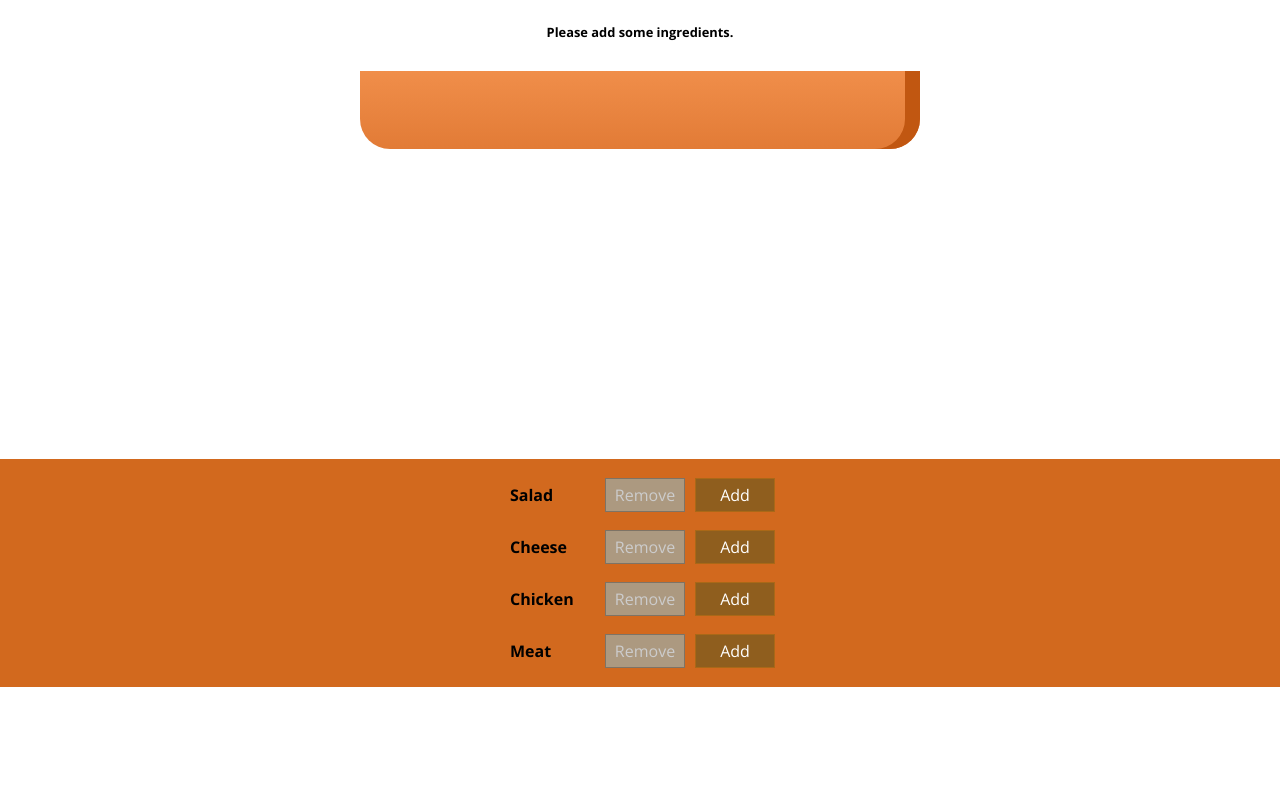
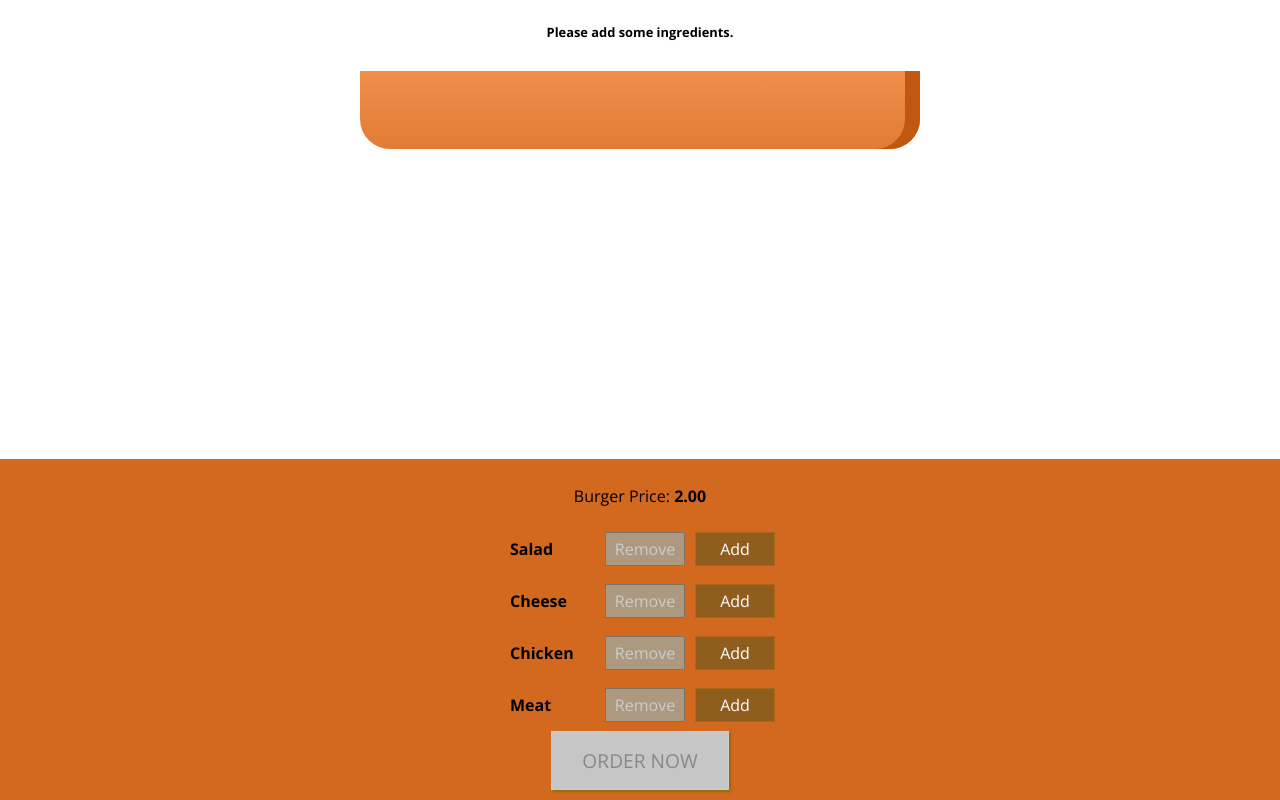
Before and after one commit to ShoaibJalal/Burger-Ordering-App, a React app: page / in a window 1280 px wide. Shown: the part 179-979 px from the top of the page. Before the commit the page ends 866 px from the top, so only its background shows below. Built offline with nearby package versions, Linux system fonts and the light colour scheme.

Commit message:
Adding Modal and order button to app

```diff
--- a/src/components/Burger/BurgerControls/BurgerControls.css
+++ b/src/components/Burger/BurgerControls/BurgerControls.css
@@ -8,3 +8,44 @@
     margin: auto;
     padding: 10px 0;
 }
+
+.OrderButton {
+    background-color: #DAD735;
+    outline: none;
+    cursor: pointer;
+    border: 1px solid #966909;
+    color: #966909;
+    font-family: inherit;
+    font-size: 1.2em;
+    padding: 15px 30px;
+    box-shadow: 2px 2px 2px #966909;
+}
+
+.OrderButton:hover, .OrderButton:active {
+    background-color: #A0DB41;
+    border: 1px solid #966909;
+    color: #966909;
+}
+
+.OrderButton:disabled {
+    background-color: #C7C6C6;
+    cursor: not-allowed;
+    border: 1px solid #ccc;
+    color: #888888;
+}
+
+.OrderButton:not(:disabled) {
+    animation: enable 0.3s linear;
+}
+
+@keyframes enable {
+    0% {
+        transform: scale(1);
+    }
+    60% {
+        transform: scale(1.1);
+    }
+    100% {
+        transform: scale(1);
+    }
+}
--- a/src/components/Burger/BurgerControls/BurgerControls.js
+++ b/src/components/Burger/BurgerControls/BurgerControls.js
@@ -14,6 +14,8 @@ const burgerControls = (props) => (
 
     <div className = {classes.BurgerControls}>
 
+        <p>Burger Price: <strong> {props.price.toFixed(2)} </strong></p>
+
         {controls.map(control => (
             <BurgerControl
                 key = {control.label}
@@ -22,6 +24,11 @@ const burgerControls = (props) => (
                 removed = {() => props.ingredientRemoved(control.type)}
                 disabled = {props.disabled[control.type]} />
         ))}
+        {/* Button for showing modal and Ordering burger */}
+        <button
+            className={classes.OrderButton}
+            disabled={!props.purchasable}
+            onClick = {props.ordered}>ORDER NOW</button>
 
     </div>
 
--- /dev/null
+++ b/src/components/Burger/OrderSummary/OrderSummary.js
@@ -0,0 +1,22 @@
+import React, {Fragment} from 'react';
+
+const orderSummary = (props) => {
+    const ingredientSummary = Object.keys(props.ingredients)
+        .map((igKey) => {
+            return (<li key = {igKey}>
+                        <span style = {{textTransform: 'capitalize'}}>{igKey}</span>: {props.ingredients[igKey]}
+                    </li>);
+        });
+    return (
+        <Fragment>
+            <h4>Your Order Summary</h4>
+            <p>Burger with the following ingredients:</p>
+            <ul>
+                {ingredientSummary}
+            </ul>
+            <p>Continue to Checkout?</p>
+        </Fragment>
+    );
+};
+
+export default orderSummary;
--- /dev/null
+++ b/src/components/UI/Modal/Modal.css
@@ -0,0 +1,20 @@
+.Modal {
+    position: fixed;
+    z-index: 500;
+    background-color: white;
+    width: 70%;
+    border: 1px solid #ccc;
+    box-shadow: 1px 1px 1px black;
+    padding: 16px;
+    left: 15%;
+    top: 30%;
+    box-sizing: border-box;
+    transition: all 0.3s ease-out;
+}
+
+@media (min-width: 600px) {
+    .Modal {
+        width: 500px;
+        left: calc(50% - 250px);
+    }
+}
--- /dev/null
+++ b/src/components/UI/Modal/Modal.js
@@ -0,0 +1,16 @@
+import React from 'react';
+
+import classes from './Modal.css';
+
+const modal = (props) => (
+    <div
+    className = {classes.Modal}
+    style = {{
+        transform: props.display ? 'translateY(0)' : 'translateY(-100vh)',
+        opacity: props.display ? '1': '0'
+    }}>
+        {props.children}
+    </div>
+);
+
+export default modal;
--- a/src/containers/BurgerBuilder/BurgerBuilder.js
+++ b/src/containers/BurgerBuilder/BurgerBuilder.js
@@ -2,6 +2,8 @@ import React , {Component, Fragment} from 'react';
 
 import Burger from '../../components/Burger/Burger';
 import BurgerControls from '../../components/Burger/BurgerControls/BurgerControls';
+import Modal from '../../components/UI/Modal/Modal';
+import OrderSummary from '../../components/Burger/OrderSummary/OrderSummary';
 
 const PRICE_OF_INGREDIENTS = {
     salad: 0.8,
@@ -19,7 +21,20 @@ class BurgerBuilder extends Component {
             cheese: 0,
             meat: 0
         },
-        totalPrice: 2
+        totalPrice: 2,
+        purchasable: false,
+        purchasing: false
+    }
+
+    updatePurchaseState (ingredients) {
+        const sum = Object.keys( ingredients )
+            .map( igKey => {
+                return ingredients[igKey];
+            } )
+            .reduce( ( sum, el ) => {
+                return sum + el;
+            }, 0 );
+        this.setState( { purchasable: sum > 0 } );
     }
 
     addIngredientHander = (type) => {
@@ -33,7 +48,7 @@ class BurgerBuilder extends Component {
         const oldPrice = this.state.totalPrice;
         const updatedPrice = oldPrice + priceAddition;
         this.setState({totalPrice: updatedPrice, ingredients: updatedIngredients});
-
+        this.updatePurchaseState(updatedIngredients);
     };
 
     removeIngredientHandler = (type) => {
@@ -48,9 +63,14 @@ class BurgerBuilder extends Component {
         updatedIngredients[type] = updatedCount;
         const priceSubtraction = PRICE_OF_INGREDIENTS[type];
         const oldPrice = this.state.totalPrice;
-        const updatedPrice = oldPrice + priceSubtraction;
+        const updatedPrice = oldPrice - priceSubtraction;
         this.setState({totalPrice: updatedPrice, ingredients: updatedIngredients});
+        this.updatePurchaseState(updatedIngredients);
     };
+
+    purchaseHandler = () => {
+        this.setState({purchasing: true});
+    }
 
 
     render(){
@@ -62,12 +82,17 @@ class BurgerBuilder extends Component {
         }
         return(
             <Fragment>
-
+                <Modal display = {this.state.purchasing}>
+                    <OrderSummary ingredients = {this.state.ingredients}/>
+                </Modal>
                 <Burger ingredients = {this.state.ingredients}/>
                 <BurgerControls
                     ingredientAdded = {this.addIngredientHander}
                     ingredientRemoved = {this.removeIngredientHandler}
-                    disabled = {disabledInfo} />
+                    disabled = {disabledInfo}
+                    price = {this.state.totalPrice}
+                    purchasable={this.state.purchasable}
+                    ordered = {this.purchaseHandler} />
 
             </Fragment>
         );
```
Also changed, not shown: src/components/UI/Backdrop/Backdrop.js (added).
